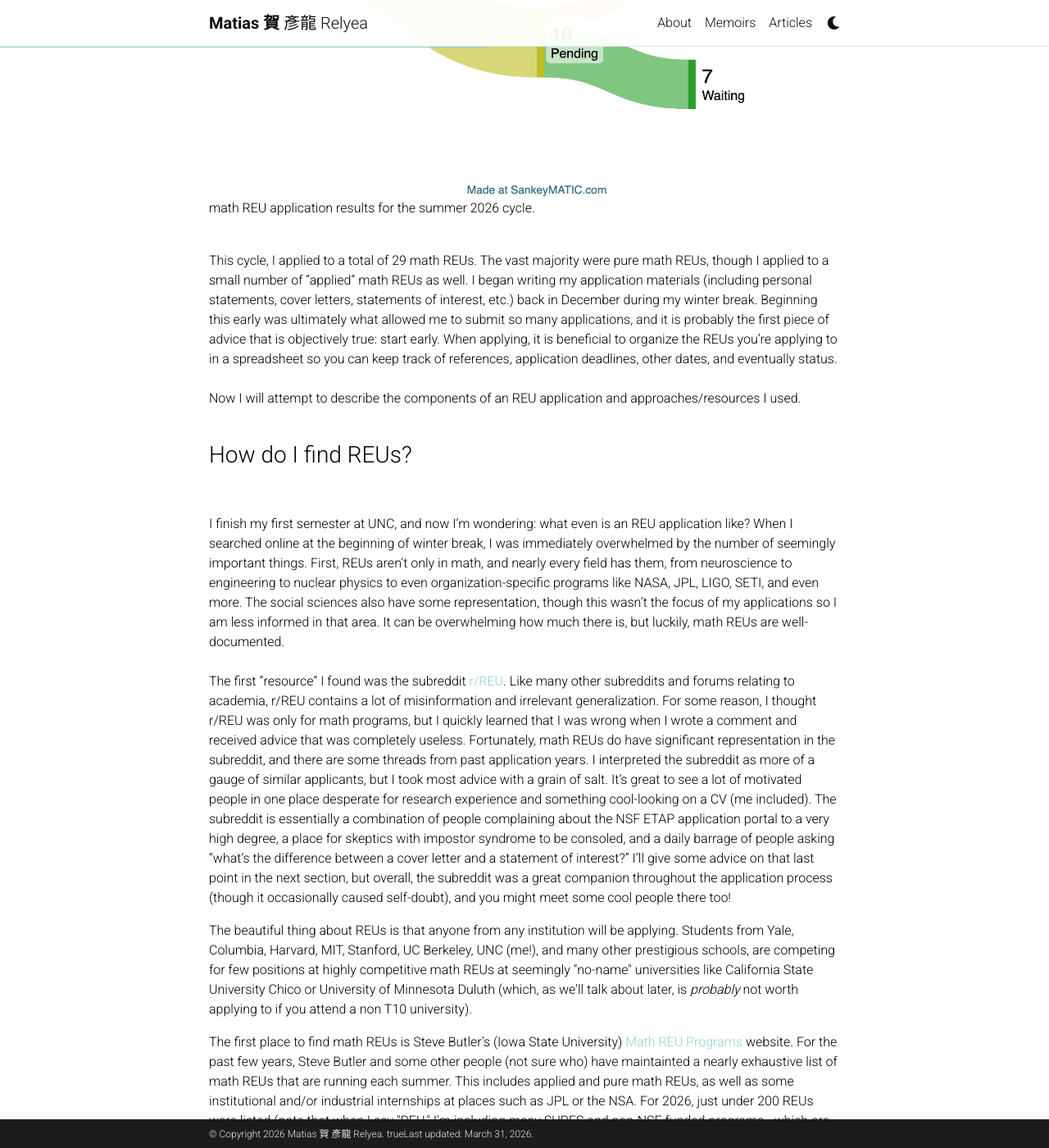
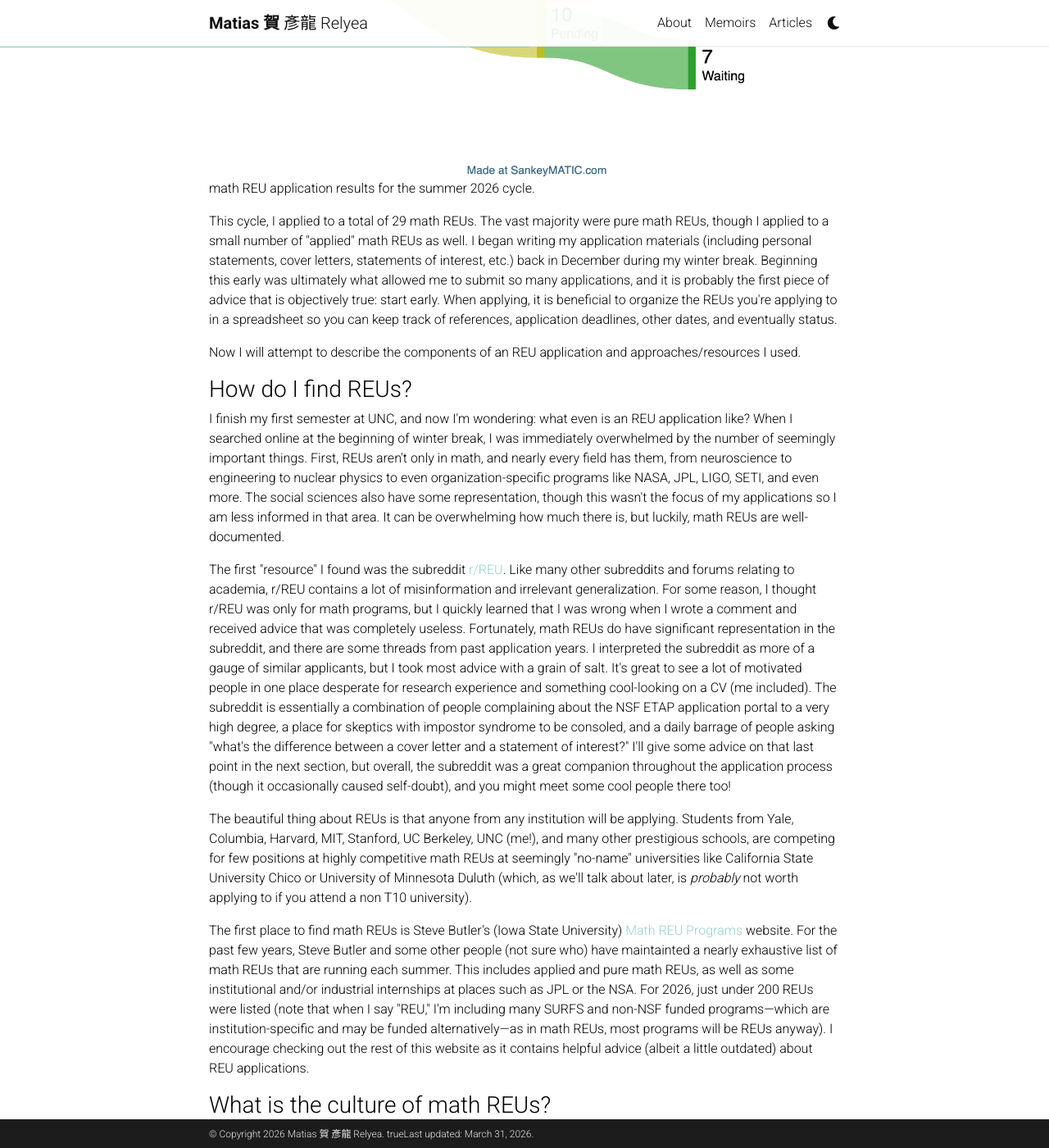
Before and after one commit to Quadcryo/quadcryo, a Jekyll site: the page built from _posts/2026-03-22-mathreus.md, in a window 1280 px wide and 1400 px high, scrolled down 915 px. Shown: the whole window at 82% size. Built offline with Jekyll 4.4.1, drawn with Linux system fonts in a browser that asks for light colours; comment, search, counter and statistics services are not loaded; a style sheet for code colours, icons or effects is not loaded; some of the changed text lies outside the part shown.

Commit message:
paragraphs

```diff
--- a/_posts/2026-03-22-mathreus.md
+++ b/_posts/2026-03-22-mathreus.md
@@ -6,36 +6,30 @@ description: a guide to REUs from the freshman perspective (with my experiences)
 tags: mathematics
 ---
 
-Like far too many other optimistic math majors, I applied to a large number of math REUs for the summer 2026 cycle, hoping to get into something. Luckily, I did get into something, and I will likely commit. In this post, I'm going to talk about my experiences applying to REUs (including things like how many I applied to, when I started writing applications), as well as some resources I used and advice I've gathered. However, much of what is said here should be taken with a grain of salt, since, as a freshman, there is and likely was a significant bias against me in REU selection. Of course, I am also not an expert on this subject, and I will include many of the excellent resources that I utilized during this application season. It is very likely that the advice I give this year will change in subsequent years.
-<br>
-<br>
+<p> Like far too many other optimistic math majors, I applied to a large number of math REUs for the summer 2026 cycle, hoping to get into something. Luckily, I did get into something, and I will likely commit. In this post, I'm going to talk about my experiences applying to REUs (including things like how many I applied to, when I started writing applications), as well as some resources I used and advice I've gathered. However, much of what is said here should be taken with a grain of salt, since, as a freshman, there is and likely was a significant bias against me in REU selection. Of course, I am also not an expert on this subject, and I will include many of the excellent resources that I utilized during this application season. It is very likely that the advice I give this year will change in subsequent years. </p>
+
 <figure>
   <img src="/quadcryo/assets/img/MathREU Status 22 March.png" alt="Math REU flowchart" width="800">
   <figcaption>math REU application results for the summer 2026 cycle.</figcaption>
 </figure>
-<br>
-This cycle, I applied to a total of 29 math REUs. The vast majority were pure math REUs, though I applied to a small number of "applied" math REUs as well. I began writing my application materials (including personal statements, cover letters, statements of interest, etc.) back in December during my winter break. Beginning this early was ultimately what allowed me to submit so many applications, and it is probably the first piece of advice that is objectively true: start early. When applying, it is beneficial to organize the REUs you're applying to in a spreadsheet so you can keep track of references, application deadlines, other dates, and eventually status.
-<br>
-<br>
-Now I will attempt to describe the components of an REU application and approaches/resources I used.
-<br>
-<br>
+
+<p> This cycle, I applied to a total of 29 math REUs. The vast majority were pure math REUs, though I applied to a small number of "applied" math REUs as well. I began writing my application materials (including personal statements, cover letters, statements of interest, etc.) back in December during my winter break. Beginning this early was ultimately what allowed me to submit so many applications, and it is probably the first piece of advice that is objectively true: start early. When applying, it is beneficial to organize the REUs you're applying to in a spreadsheet so you can keep track of references, application deadlines, other dates, and eventually status. </p>
+
+<p> Now I will attempt to describe the components of an REU application and approaches/resources I used. </p>
+
 <h3>How do I find REUs?</h3>
-<br>
-<br>
-I finish my first semester at UNC, and now I'm wondering: what even is an REU application like? When I searched online at the beginning of winter break, I was immediately overwhelmed by the number of seemingly important things. First, REUs aren't only in math, and nearly every field has them, from neuroscience to engineering to nuclear physics to even organization-specific programs like NASA, JPL, LIGO, SETI, and even more. The social sciences also have some representation, though this wasn't the focus of my applications so I am less informed in that area. It can be overwhelming how much there is, but luckily, math REUs are well-documented.
-<br>
-<br>
-The first "resource" I found was the subreddit <a href="https://www.reddit.com/r/REU/">r/REU</a>. Like many other subreddits and forums relating to academia, r/REU contains a lot of misinformation and irrelevant generalization. For some reason, I thought r/REU was only for math programs, but I quickly learned that I was wrong when I wrote a comment and received advice that was completely useless. Fortunately, math REUs do have significant representation in the subreddit, and there are some threads from past application years. I interpreted the subreddit as more of a gauge of similar applicants, but I took most advice with a grain of salt. It's great to see a lot of motivated people in one place desperate for research experience and something cool-looking on a CV (me included). The subreddit is essentially a combination of people complaining about the NSF ETAP application portal to a very high degree, a place for skeptics with impostor syndrome to be consoled, and a daily barrage of people asking "what's the difference between a cover letter and a statement of interest?" I'll give some advice on that last point in the next section, but overall, the subreddit was a great companion throughout the application process (though it occasionally caused self-doubt), and you might meet some cool people there too!
+
+<p> I finish my first semester at UNC, and now I'm wondering: what even is an REU application like? When I searched online at the beginning of winter break, I was immediately overwhelmed by the number of seemingly important things. First, REUs aren't only in math, and nearly every field has them, from neuroscience to engineering to nuclear physics to even organization-specific programs like NASA, JPL, LIGO, SETI, and even more. The social sciences also have some representation, though this wasn't the focus of my applications so I am less informed in that area. It can be overwhelming how much there is, but luckily, math REUs are well-documented. </p>
+
+<p> The first "resource" I found was the subreddit <a href="https://www.reddit.com/r/REU/">r/REU</a>. Like many other subreddits and forums relating to academia, r/REU contains a lot of misinformation and irrelevant generalization. For some reason, I thought r/REU was only for math programs, but I quickly learned that I was wrong when I wrote a comment and received advice that was completely useless. Fortunately, math REUs do have significant representation in the subreddit, and there are some threads from past application years. I interpreted the subreddit as more of a gauge of similar applicants, but I took most advice with a grain of salt. It's great to see a lot of motivated people in one place desperate for research experience and something cool-looking on a CV (me included). The subreddit is essentially a combination of people complaining about the NSF ETAP application portal to a very high degree, a place for skeptics with impostor syndrome to be consoled, and a daily barrage of people asking "what's the difference between a cover letter and a statement of interest?" I'll give some advice on that last point in the next section, but overall, the subreddit was a great companion throughout the application process (though it occasionally caused self-doubt), and you might meet some cool people there too! </p>
 
 <p> The beautiful thing about REUs is that anyone from any institution will be applying. Students from Yale, Columbia, Harvard, MIT, Stanford, UC Berkeley, UNC (me!), and many other prestigious schools, are competing for few positions at highly competitive math REUs at seemingly "no-name" universities like California State University Chico or University of Minnesota Duluth (which, as we'll talk about later, is <i>probably</i> not worth applying to if you attend a non T10 university). </p>
 
 <p> The first place to find math REUs is Steve Butler's (Iowa State University) <a href="https://sites.google.com/view/mathreu">Math REU Programs</a> website. For the past few years, Steve Butler and some other people (not sure who) have maintainted a nearly exhaustive list of math REUs that are running each summer. This includes applied and pure math REUs, as well as some institutional and/or industrial internships at places such as JPL or the NSA. For 2026, just under 200 REUs were listed (note that when I say "REU," I'm including many SURFS and non-NSF funded programs—which are institution-specific and may be funded alternatively—as in math REUs, most programs will be REUs anyway). I encourage checking out the rest of this website as it contains helpful advice (albeit a little outdated) about REU applications.
 
 <h3>What is the culture of math REUs?</h3>
-<br>
-<br>
-In the realm of math REUs, the institution at which an REU takes place is essentially irrelevant to the supposed "prestige" of a program. There aren't many exceptions, though there are certainly "tiers" of math REUs. Personally I see there being 3 tiers: the first consists of the long-standing REUs (such as Duluth, Williams SMALL, UChicago, Baruch, Twin Cities, Rutgers DIMACS etc.), the second consists of not-as-long-standing yet very well-known REUs (such as FUSRP, UMich, IU Bloomington, Yale SUMRY, MIT MSRP, Clemson, ICERM etc.), and the third consists of newer and perhaps more underclassmen-friendly REUs (such as Haverford, Ohio State OSUIM, California State San Bernardino, Tufts VERSEIM, Michigan State SUREIM, USC Palmetto, etc.). However, getting into any REU at all is already a signifier of significant success, as there are just so many applicants.
+
+<p> In the realm of math REUs, the institution at which an REU takes place is essentially irrelevant to the supposed "prestige" of a program. There aren't many exceptions, though there are certainly "tiers" of math REUs. Personally I see there being 3 tiers: the first consists of the long-standing REUs (such as Duluth, Williams SMALL, UChicago, Baruch, Twin Cities, Rutgers DIMACS etc.), the second consists of not-as-long-standing yet very well-known REUs (such as FUSRP, UMich, IU Bloomington, Yale SUMRY, MIT MSRP, Clemson, ICERM etc.), and the third consists of newer and perhaps more underclassmen-friendly REUs (such as Haverford, Ohio State OSUIM, California State San Bernardino, Tufts VERSEIM, Michigan State SUREIM, USC Palmetto, etc.). However, getting into any REU at all is already a signifier of significant success, as there are just so many applicants. </p>
 <br>
 <br>
 Here are some (not so fun) facts.
```
